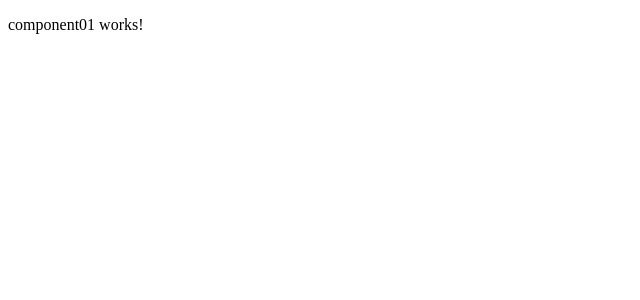
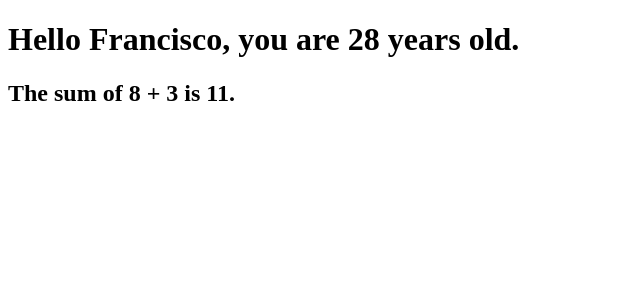
Before and after one commit to FranciscoAraujo95/angular-basico, an Angular app: page / in a window 1280 px wide. Shown: the top 300 px of the page, without its empty margins (0-640 px from the left). Built offline with nearby package versions, Linux system fonts and the light colour scheme.

Commit message:
Declared two variables and used them to print something on the screen

```diff
--- a/src/app/component01/component01.component.html
+++ b/src/app/component01/component01.component.html
@@ -1 +1,2 @@
-<p>component01 works!</p>
+<h1>Hello {{ name }}, you are {{ age }} years old.</h1>
+<h2>The sum of 8 + 3 is {{ 8 + 3 }}.</h2>
--- a/src/app/component01/component01.component.ts
+++ b/src/app/component01/component01.component.ts
@@ -1,4 +1,4 @@
-import { Component } from '@angular/core';
+import {Component} from '@angular/core';
 
 @Component({
   selector: 'app-component01',
@@ -9,4 +9,8 @@ import { Component } from '@angular/core';
 })
 export class Component01Component {
 
+  //Variables
+  name: string = "Francisco";
+  age: number = 28;
+
 }
```
